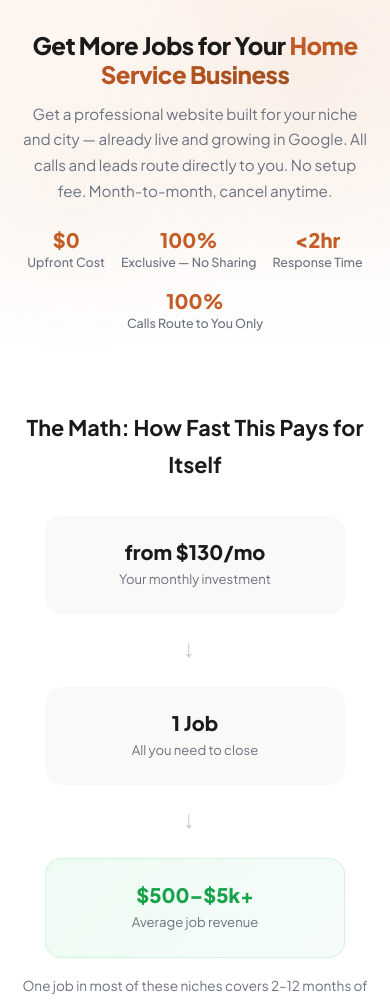
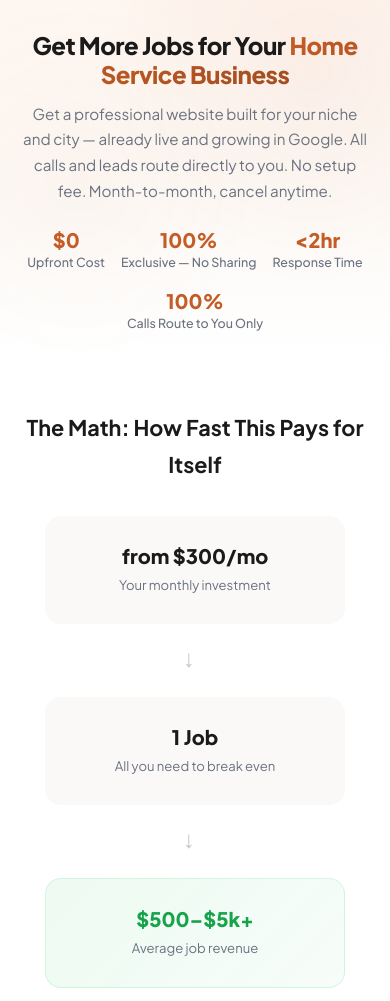
Before and after one commit to deme-cyber11/iron-tiger-digital, a website: page checkout.html in a window 390 px wide. Shown: the part 80-1081 px from the top of the page. Drawn offline with Linux system fonts and the light colour scheme.

Commit message:
ROI card:  → , fix label wrapping, widen grid, mobile label nowrap override

```diff
--- a/checkout.html
+++ b/checkout.html
@@ -200,14 +200,14 @@
             grid-template-columns: 1fr auto 1fr auto 1fr;
             gap: 16px;
             align-items: center;
-            max-width: 720px;
+            max-width: 800px;
             margin: 0 auto;
         }
 
         .roi-card {
             background: var(--light);
             border-radius: 16px;
-            padding: 24px;
+            padding: 28px 24px;
             text-align: center;
         }
 
@@ -222,7 +222,8 @@
         .roi-card .roi-label {
             font-size: 0.82rem;
             color: var(--gray);
-            margin-top: 4px;
+            margin-top: 6px;
+            white-space: nowrap;
         }
 
         .roi-card.highlight {
@@ -707,6 +708,9 @@
                 grid-template-columns: 1fr;
                 max-width: 300px;
             }
+            .roi-card .roi-label {
+                white-space: normal;
+            }
             .roi-arrow {
                 transform: rotate(90deg);
                 text-align: center;
@@ -799,13 +803,13 @@
             <h2>The Math: How Fast This Pays for Itself</h2>
             <div class="roi-grid">
                 <div class="roi-card">
-                    <div class="roi-amount" id="roi-price">from $130/mo</div>
+                    <div class="roi-amount" id="roi-price">from $300/mo</div>
                     <div class="roi-label">Your monthly investment</div>
                 </div>
                 <div class="roi-arrow">→</div>
                 <div class="roi-card">
                     <div class="roi-amount">1 Job</div>
-                    <div class="roi-label">All you need to close</div>
+                    <div class="roi-label">All you need to break even</div>
                 </div>
                 <div class="roi-arrow">→</div>
                 <div class="roi-card highlight">
```
